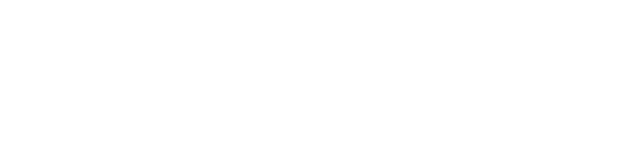
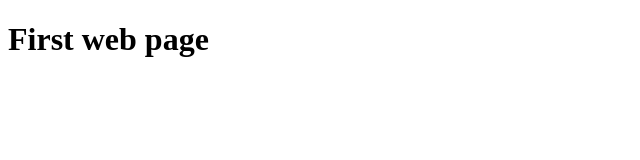
Before and after one commit to Mathsciences/Mathsciences.github.io, a plain HTML site: page index.html in a window 1280 px wide. Shown: the whole page, without its empty margins (0-640 px from the left). Drawn offline with Linux system fonts and the light colour scheme.

Commit message:
Update index.html

```diff
--- a/index.html
+++ b/index.html
@@ -2,5 +2,6 @@
 <html>
 <head>
 <title> Mathsciences </title>
+  <h1> First web page </h1>
 </head>
 </html>
```
